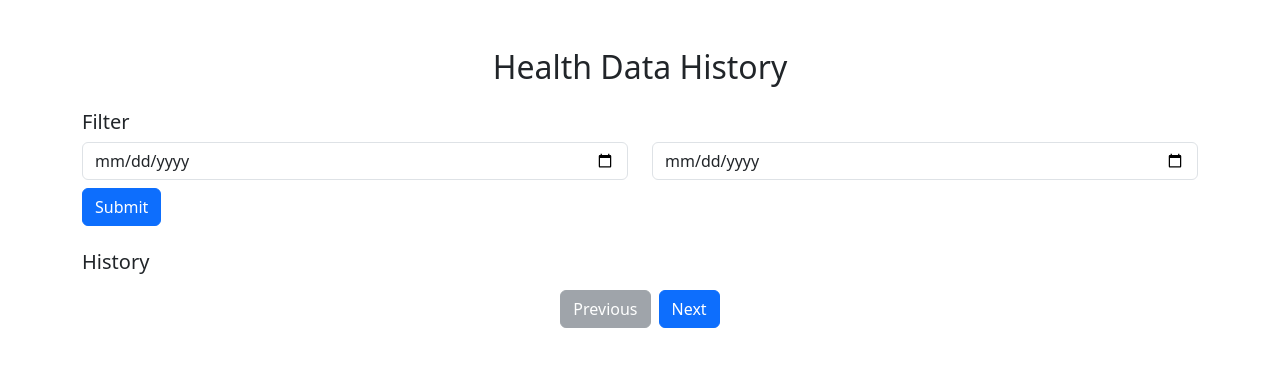
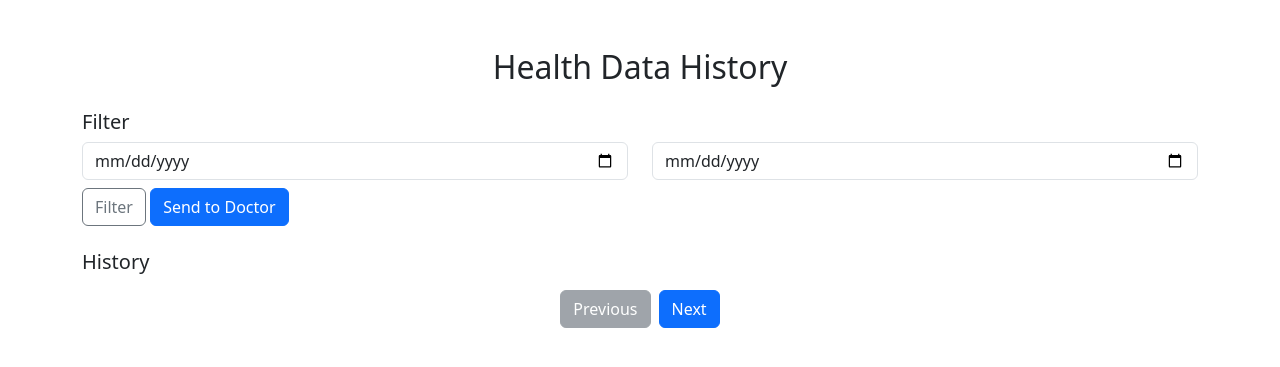
Before and after one commit to annup76779/HealthDataManager, a Django app: page /api/get_daily_details in a window 1280 px wide. Shown: the part 56-423 px from the top of the page. Run offline with Django 5.2, Linux system fonts and the light colour scheme; a user stored in the database is signed in; data comes from the database, SQL or seed files in the repository; both versions use the stored data as it was after the commit; some libraries are stand-ins or nearby versions.

Commit message:
- Phase 3 update - 70% done

```diff
--- a/patient/urls.py
+++ b/patient/urls.py
@@ -30,6 +30,8 @@
     path('', include(router.urls)),
     path('health-data/', health_data_view, name='health_data_view'),
     path("get-health-data", DailyHealthDataView.as_view(), name="get_health_data"),
+    path("manage-data", ManageDailyLogAccess.as_view(), name="manage_data_access"),
+    path("doctors-dropdown", DoctorsDropdown.as_view(), name="doctors_dropdown"),
 ]
 
 urlpatterns.extend(views)
--- a/templates/patient/history.html
+++ b/templates/patient/history.html
@@ -1,24 +1,38 @@
 {% extends "../index.html" %}
+{% block extra_css %}
+    <link href="https://cdn.jsdelivr.net/npm/select2@4.1.0-rc.0/dist/css/select2.min.css"
+          rel="stylesheet" />
+{% endblock extra_css %}
 {% block content %}
+    {% csrf_token %}
     <div class="container my-4">
+        <section>
             <h2 class="text-center mb-4">Health Data History</h2>
             <form onsubmit="handleFilter(event)">
                 <div class="row my-3">
                     <h5>Filter</h5>
                     <div class="col-6">
-                    <input type="date" class="form-control" name="start_date" max="{{ today }}" required>
+                        <input type="date"
+                               class="form-control"
+                               name="start_date"
+                               max="{{ today }}"
+                               required />
                     </div>
                     <div class="col-6">
-                    <input type="date" class="form-control" name="end_date" max="{{ today }}">
+                        <input type="date" class="form-control" name="end_date" max="{{ today }}" />
                     </div>
-                <div class="row my-2">
-                    <div class="col-1">
-                        <button type="submit" class="btn btn-primary">Submit</button>
-                    </div>
+                    <div class="my-2">
+                        <button type="submit" class="btn btn-outline-secondary">Filter</button>
+                        <button type="button"
+                                class="btn btn-primary"
+                                data-bs-toggle="modal"
+                                data-bs-target="#staticBackdrop">Send to Doctor</button>
                     </div>
                 </div>
             </form>
+        </section>
         <!-- Accordion for displaying history -->
+        <section>
             <h5>History</h5>
             <div class="accordion" id="healthDataAccordion"></div>
             <!-- Pagination controls -->
@@ -26,9 +40,46 @@
                 <button id="prev-page" class="btn btn-secondary me-2" disabled>Previous</button>
                 <button id="next-page" class="btn btn-primary">Next</button>
             </div>
+        </section>
+        <!-- Modal -->
+        <div class="modal fade"
+             id="staticBackdrop"
+             data-bs-backdrop="static"
+             data-bs-keyboard="false"
+             tabindex="-1"
+             aria-labelledby="staticBackdropLabel"
+             aria-hidden="true">
+            <div class="modal-dialog">
+                <div class="modal-content">
+                    <div class="modal-header">
+                        <h1 class="modal-title fs-5" id="staticBackdropLabel">Send to Doctor</h1>
+                        <button type="button"
+                                class="btn-close"
+                                data-bs-dismiss="modal"
+                                aria-label="Close"></button>
+                    </div>
+                    <form>
+                        <div class="modal-body">
+                            <label for="doctors">Select doctor</label>
+                            <select class="select2 select2-multiple form-control"
+                                    id="doctors"
+                                    name="doctors"
+                                    required
+                                    style="width: 100%"></select>
+                        </div>
+                        <div class="modal-footer">
+                            <button type="button" class="btn btn-secondary" data-bs-dismiss="modal">Close</button>
+                            <button type="button" class="btn btn-primary">Send</button>
+                        </div>
+                    </form>
+                </div>
+            </div>
+        </div>
     </div>
 {% endblock content %}
 {% block javascript %}
+    <script src="https://ajax.googleapis.com/ajax/libs/jquery/3.7.1/jquery.min.js"></script>
+    <script src="https://cdn.jsdelivr.net/npm/select2@4.1.0-rc.0/dist/js/select2.min.js"></script>
     <script>
     // Existing data object (this could already have data grouped by date)
     let existingData = {};
@@ -39,122 +90,138 @@
 
     // Function to merge new data into an existing object, arranged date-wise
     function getGroupedData(records) {
-            response = {}
-            records.forEach(record => {
-                record.blood_glucose.forEach(bloodGlucose => {
-                    if(response[bloodGlucose.date]) {
-                        response[bloodGlucose.date].blood_glucose = bloodGlucose
+        response = {};
+        records.forEach((record) => {
+            record.blood_glucose.forEach((bloodGlucose) => {
+                if (response[bloodGlucose.date]) {
+                    response[bloodGlucose.date].blood_glucose = bloodGlucose;
                 } else {
-                        response[bloodGlucose.date] = {}
-                        response[bloodGlucose.date].blood_glucose = bloodGlucose
+                    response[bloodGlucose.date] = {};
+                    response[bloodGlucose.date].blood_glucose = bloodGlucose;
                 }
             });
-                record.medications.forEach(medications => {
-                    if(response[medications.date]) {
-                        response[medications.date].medications = medications
+            record.medications.forEach((medications) => {
+                if (response[medications.date]) {
+                    response[medications.date].medications = medications;
                 } else {
-                        response[medications.date] = {}
-                        response[medications.date].medications = medications
+                    response[medications.date] = {};
+                    response[medications.date].medications = medications;
                 }
             });
-                record.insulin_use.forEach(insulin_use => {
-                    if(response[insulin_use.date]) {
-                        response[insulin_use.date].insulin_use = insulin_use
+            record.insulin_use.forEach((insulin_use) => {
+                if (response[insulin_use.date]) {
+                    response[insulin_use.date].insulin_use = insulin_use;
                 } else {
-                        response[insulin_use.date] = {}
-                        response[insulin_use.date].insulin_use = insulin_use
+                    response[insulin_use.date] = {};
+                    response[insulin_use.date].insulin_use = insulin_use;
                 }
             });
-                record.blood_pressure.forEach(blood_pressure => {
-                    if(response[blood_pressure.date]) {
-                        response[blood_pressure.date].blood_pressure = blood_pressure
+            record.blood_pressure.forEach((blood_pressure) => {
+                if (response[blood_pressure.date]) {
+                    response[blood_pressure.date].blood_pressure =
+                        blood_pressure;
                 } else {
-                        response[blood_pressure.date] = {}
-                        response[blood_pressure.date].blood_pressure = blood_pressure
+                    response[blood_pressure.date] = {};
+                    response[blood_pressure.date].blood_pressure =
+                        blood_pressure;
                 }
             });
-                record.physical_activity.forEach(physical_activity => {
-                    if(response[physical_activity.date]) {
-                        response[physical_activity.date].physical_activity = physical_activity
+            record.physical_activity.forEach((physical_activity) => {
+                if (response[physical_activity.date]) {
+                    response[physical_activity.date].physical_activity =
+                        physical_activity;
                 } else {
-                        response[physical_activity.date] = {}
-                        response[physical_activity.date].physical_activity = physical_activity
+                    response[physical_activity.date] = {};
+                    response[physical_activity.date].physical_activity =
+                        physical_activity;
                 }
             });
-                record.step_count.forEach(step_count => {
-                    if(response[step_count.date]) {
-                        response[step_count.date].step_count = step_count
+            record.step_count.forEach((step_count) => {
+                if (response[step_count.date]) {
+                    response[step_count.date].step_count = step_count;
                 } else {
-                        response[step_count.date] = {}
-                        response[step_count.date].step_count = step_count
+                    response[step_count.date] = {};
+                    response[step_count.date].step_count = step_count;
                 }
             });
-                record.dietary_intake.forEach(dietary_intake => {
-                    if(response[dietary_intake.date]) {
-                        response[dietary_intake.date].dietary_intake = dietary_intake
+            record.dietary_intake.forEach((dietary_intake) => {
+                if (response[dietary_intake.date]) {
+                    response[dietary_intake.date].dietary_intake =
+                        dietary_intake;
                 } else {
-                        response[dietary_intake.date] = {}
-                        response[dietary_intake.date].dietary_intake = dietary_intake
+                    response[dietary_intake.date] = {};
+                    response[dietary_intake.date].dietary_intake =
+                        dietary_intake;
                 }
             });
-                record.weight.forEach(weight => {
-                    if(response[weight.date]) {
-                        response[weight.date].weight = weight
+            record.weight.forEach((weight) => {
+                if (response[weight.date]) {
+                    response[weight.date].weight = weight;
                 } else {
-                        response[weight.date] = {}
-                        response[weight.date].weight = weight
+                    response[weight.date] = {};
+                    response[weight.date].weight = weight;
                 }
             });
-                record.sleep_patterns.forEach(sleep_patterns => {
-                    if(response[sleep_patterns.date]) {
-                        response[sleep_patterns.date].sleep_patterns = sleep_patterns
+            record.sleep_patterns.forEach((sleep_patterns) => {
+                if (response[sleep_patterns.date]) {
+                    response[sleep_patterns.date].sleep_patterns =
+                        sleep_patterns;
                 } else {
-                        response[sleep_patterns.date] = {}
-                        response[sleep_patterns.date].sleep_patterns = sleep_patterns
+                    response[sleep_patterns.date] = {};
+                    response[sleep_patterns.date].sleep_patterns =
+                        sleep_patterns;
                 }
             });
-                record.mood.forEach(mood => {
-                    if(response[mood.date]) {
-                        response[mood.date].mood = mood
+            record.mood.forEach((mood) => {
+                if (response[mood.date]) {
+                    response[mood.date].mood = mood;
                 } else {
-                        response[mood.date] = {}
-                        response[mood.date].mood = mood
+                    response[mood.date] = {};
+                    response[mood.date].mood = mood;
                 }
             });
-                record.hydration.forEach(hydration => {
-                    if(response[hydration.date]) {
-                        response[hydration.date].hydration = hydration
+            record.hydration.forEach((hydration) => {
+                if (response[hydration.date]) {
+                    response[hydration.date].hydration = hydration;
                 } else {
-                        response[hydration.date] = {}
-                        response[hydration.date].hydration = hydration
+                    response[hydration.date] = {};
+                    response[hydration.date].hydration = hydration;
                 }
             });
-                record.foot_health_check.forEach(foot_health_check => {
-                    if(response[foot_health_check.date]) {
-                        response[foot_health_check.date].foot_health_check = foot_health_check
+            record.foot_health_check.forEach((foot_health_check) => {
+                if (response[foot_health_check.date]) {
+                    response[foot_health_check.date].foot_health_check =
+                        foot_health_check;
                 } else {
-                        response[foot_health_check.date] = {}
-                        response[foot_health_check.date].foot_health_check = foot_health_check
+                    response[foot_health_check.date] = {};
+                    response[foot_health_check.date].foot_health_check =
+                        foot_health_check;
                 }
             });
-            })
+        });
         return response;
     }
-
-
 
     const handleFilter = (event) => {
         event.preventDefault();
         let formData = new FormData(event.target);
-            fetchData(currentPage, formData.get("start_date"), formData.get("end_date"));
-        }
+        fetchData(
+            currentPage,
+            formData.get("start_date"),
+            formData.get("end_date")
+        );
+    };
 
     // Function to fetch paginated data from the API
-        function fetchData(page = 1, start_date="", end_date="") {
-            fetch(`/api/get-health-data?page=${page}${start_date ? "&start_date="+start_date: ""}${end_date ? "&end_date="+end_date: ""}`) // Adjust the API URL according to your router configuration
+    function fetchData(page = 1, start_date = "", end_date = "") {
+        fetch(
+            `/api/get-health-data?page=${page}${
+                start_date ? "&start_date=" + start_date : ""
+            }${end_date ? "&end_date=" + end_date : ""}`
+        ) // Adjust the API URL according to your router configuration
             .then((response) => response.json())
             .then((data) => {
-                    groupedData = getGroupedData(data.results)
+                groupedData = getGroupedData(data.results);
                 displayData(groupedData);
                 handlePagination(data);
             })
@@ -199,36 +266,32 @@
                         <td>Fasting: ${
                             record.blood_glucose.glucose_level
                         } mg/dL,
-                            Time: ${
-                                record.blood_glucose.time_of_reading
-                            }</td>
+                            Time: ${record.blood_glucose.time_of_reading}</td>
                     </tr>
                     <tr>
                         <th>Medications:</th>
-                        <td>${
-                            record.medications.name
-                        }, Dose: ${record.medications.dose},
+                        <td>${record.medications.name}, Dose: ${
+            record.medications.dose
+        },
                             Missed Dose: ${
                                 record.medications.missed_dose ? "Yes" : "No"
                             }</td>
                     </tr>
                     <tr>
                         <th>Insulin Use:</th>
-                        <td>${
-                            record.insulin_use.insulin_type
-                        }, Dose: ${record.insulin_use.dose_units} Units,
+                        <td>${record.insulin_use.insulin_type}, Dose: ${
+            record.insulin_use.dose_units
+        } Units,
                             Time: ${
                                 record.insulin_use.time_of_administration
                             }</td>
                     </tr>
                     <tr>
                         <th>Blood Pressure:</th>
-                        <td>${
-                            record.blood_pressure.systolic
-                        }/${record.blood_pressure.diastolic} mmHg,
-                            Time: ${
-                                record.blood_pressure.time_of_reading
-                            }</td>
+                        <td>${record.blood_pressure.systolic}/${
+            record.blood_pressure.diastolic
+        } mmHg,
+                            Time: ${record.blood_pressure.time_of_reading}</td>
                     </tr>
                     <tr>
                         <th>Physical Activity:</th>
@@ -247,9 +310,9 @@
                     </tr>
                     <tr>
                         <th>Dietary Intake:</th>
-                        <td>Meal: ${
-                            record.dietary_intake.meal
-                        }, Carbs: ${record.dietary_intake.carb_intake} g,
+                        <td>Meal: ${record.dietary_intake.meal}, Carbs: ${
+            record.dietary_intake.carb_intake
+        } g,
                             Sugary Foods: ${
                                 record.dietary_intake.sugary_foods
                             }</td>
@@ -277,9 +340,7 @@
                     </tr>
                     <tr>
                         <th>Hydration:</th>
-                        <td>Water Intake: ${
-                            record.hydration.water_intake
-                        } L,
+                        <td>Water Intake: ${record.hydration.water_intake} L,
                             Dehydration Symptoms: ${
                                 record.hydration.dehydration_symptoms
                                     ? "Yes"
@@ -333,9 +394,41 @@
         fetchData(currentPage);
     });
 
-        window.onload = () => {
-            // Initial fetch of the data
+    $(document).ready(function () {
         fetchData(currentPage);
-        }
+        // Initialize select2 when the modal is shown
+        $("#staticBackdrop").on("shown.bs.modal", function () {
+            $("#doctors").select2({
+                ajax: {
+                    url: '{% url "doctors_dropdown" %}',
+                    dataType: "json",
+                    type: "GET",
+                    // Additional AJAX parameters go here; see the end of this chapter for the full code of this example
+                    data: function (params) {
+                        var query = {
+                            search: params.term,
+                        };
+                        return query;
+                    },
+
+                    delay: 250,
+                    processResults: function (data) {
+                        return {
+                            results: data.doctors,
+                        };
+                    },
+                    cache: true,
+                },
+                placeholder: "Select Area",
+                dropdownParent: $("#staticBackdrop"), // Attach the dropdown to the modal to ensure it displays correctly
+            });
+        });
+
+        // Remove select2 on modal hide to prevent issues if re-opened
+        $("#staticBackdrop").on("hidden.bs.modal", function () {
+            $("#doctors").select2("destroy"); // Optional: destroy select2 instance when modal is hidden
+            $("#doctors").val(null);
+        });
+    });
     </script>
 {% endblock javascript %}
```
Also changed, not shown: patient/api_view.py (+36 -0 lines), db.sqlite3. Lines whose indentation alone changed are shown as unchanged.
